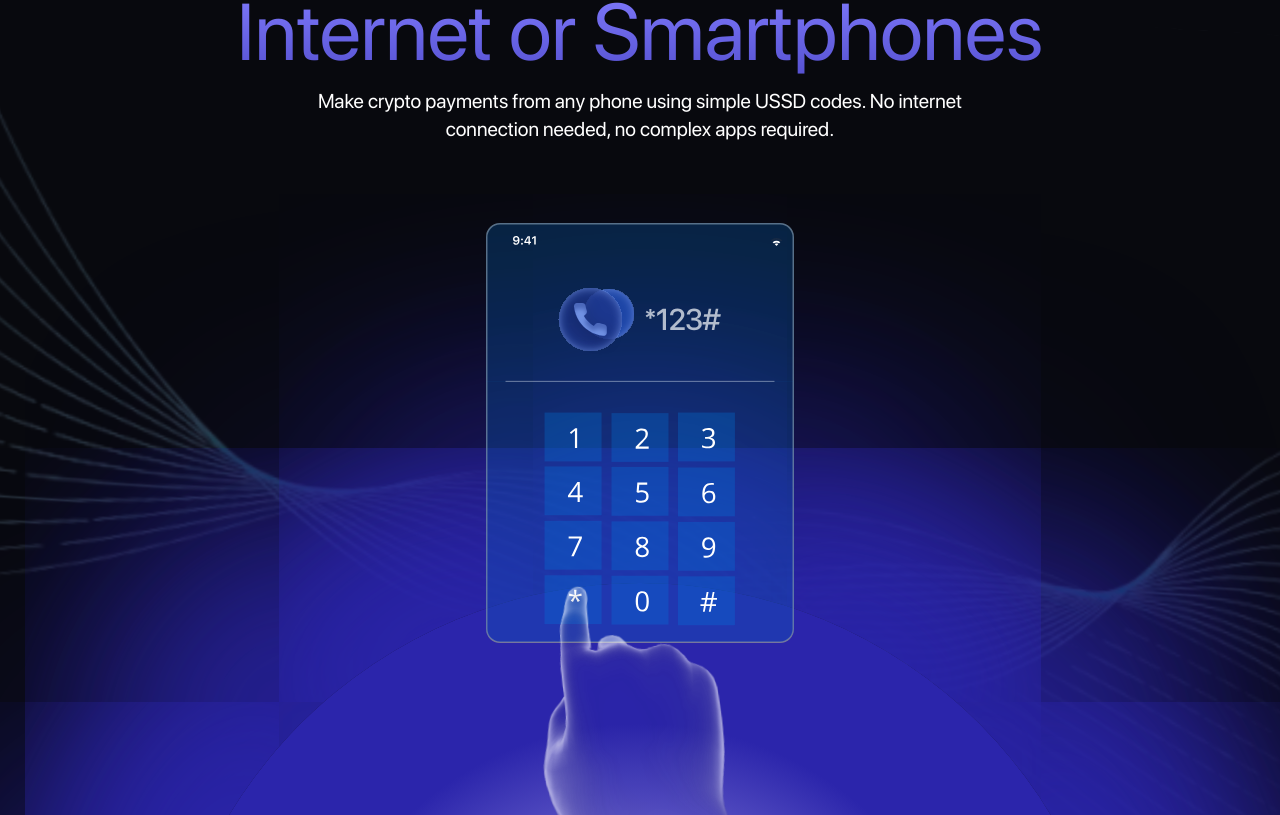
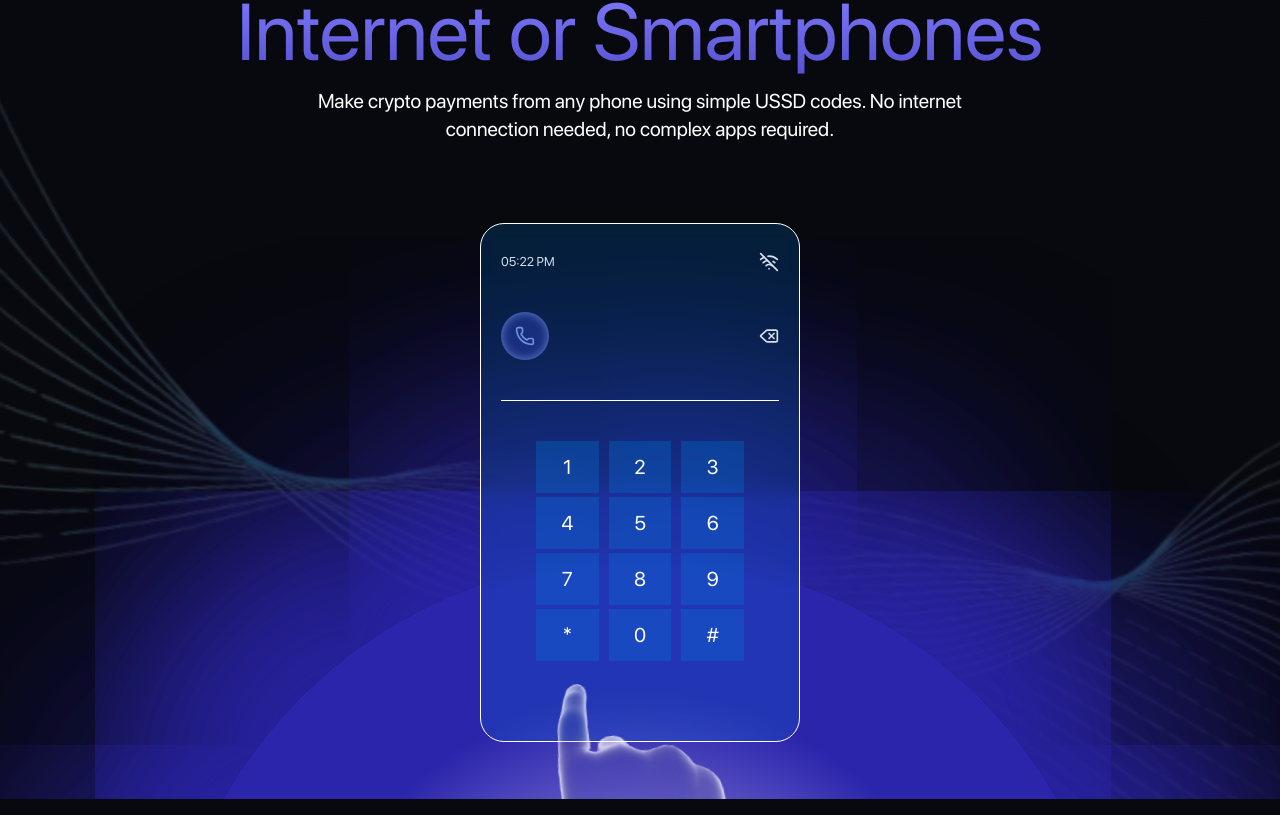
Before and after one commit to Offline-Bridge/frontend, a Next.js app: page / in a window 1280 px wide. Shown: the part 435-1250 px from the top of the page. Built offline with nearby package versions, Linux system fonts and the light colour scheme.

Commit message:
Restructured the dialpad image to be an interactive dialpad component instead

```diff
--- /dev/null
+++ b/app/Components/Homepage_components/Dialpad.tsx
@@ -0,0 +1,131 @@
+"use client"
+
+import { Delete, Phone, WifiOff } from "lucide-react";
+import Image from "next/image";
+import { useState } from "react";
+
+
+
+
+export default function DialPad() {
+    const [code, setCode] = useState<string>("")
+
+
+    // Function to play key sound
+    const playKeySound = () => {
+        let sound = "/sounds/phone-keypad-button-dial-ni-sound-1-1-00-00.mp3";
+
+        const audio = new Audio(sound);
+        audio.currentTime = 0;
+        audio.play();
+
+    };
+
+
+    // Click function: it plays the sound and then sets the input code if input character length < 5
+    const handleClick = (val: string) => {
+        if (code.length < 5) {
+            playKeySound()
+            setCode(prev => prev + val);
+        }
+
+        return;
+    }
+
+
+
+    // This delete function
+    const handleDelete = () => {
+        setCode(prev => prev.slice(0, -1))
+    }
+
+
+
+
+
+
+
+    return (
+        // wraps the dialpad and the hand
+        <div className="w-full max-w-77 lg:max-w-80 z-10  h-fit flex flex-col relative " >
+
+
+            {/* This is the dial pad (phone) interface  */}
+            <form className=" w-full py-7 pb-20 px-5 flex flex-col items-center gap-10 border border-white rounded-3xl bg-[#0379D933] backdrop-blur-sm font-sfPro z-10  " >
+                <div className=" w-full flex items-center justify-between gap-10  " >
+                    <small>{new Date().toLocaleTimeString([], { hour: '2-digit', minute: '2-digit' })}</small>
+                    <WifiOff size={20} />
+                </div>
+
+
+                <div className="font-sfPro flex items-center justify-between w-full gap-5 " >
+
+                    <button
+                        type="submit"
+                        aria-label="dial"
+                        className="size-12 shrink-0 shadow-[inset_0_0_10px_0_#7091E3D9] backdrop-blur-[100px] flex items-center justify-center rounded-full bg-[#1D3589CC] py-3 px-2 font-normal text-xl text-[#7091E3] cursor-pointer hover:brightness-150 duration-100 ease-in-out"
+                    >
+                        <Phone size={20} />
+                    </button>
+
+
+                    <input
+                        value={code}
+                        readOnly
+                        className=" text-white w-full max-w-17.5  text-center outline-none text-xl font-semibold  "
+                    />
+
+                    <button
+                        onClick={handleDelete}
+                        type="button"
+                        aria-label="delete"
+                        className=" cursor-pointer hover:text-[#1D3589CC] transition-all duration-100 ease-in-out outline-none " >
+                        <Delete size={20} />
+                    </button>
+                </div>
+
+                <span className="w-full border-b border-white " />
+
+                {/* The key pad  */}
+                <div className="w-full max-w-52 mx-auto grid grid-cols-3 gap-y-1 gap-x-2.5 place-items-center justify-items-center justify-center font-open-sans z-30 ">
+                    {Array.from({ length: 9 }, (_, i) => i + 1).map(num => (
+                        <button
+                            key={num}
+                            type="button"
+                            aria-label={String(num)}
+                            onClick={() => {
+                                handleClick(String(num))
+                            }}
+                            disabled={code.length >= 5}
+                            className="w-full h-full disabled:pointer-events-none flex items-center justify-center bg-[#0379D94D] py-3 px-2 font-normal text-xl text-white cursor-pointer hover:brightness-150 duration-100 ease-in-out active:scale-80 "
+                        >
+                            {num}
+                        </button>
+                    ))}
+
+                    {["*", 0, "#"].map((specialChar, i) => (
+                        <button
+                            key={i}
+                            type="button"
+                            aria-label={String(specialChar)}
+                            onClick={() => {
+                                handleClick(String(specialChar))
+                            }}
+                            disabled={code.length >= 5}
+                            className="w-full h-full disabled:pointer-events-none flex items-center justify-center bg-[#0379D94D] py-3 px-2 font-normal text-xl text-white cursor-pointer hover:brightness-150 duration-100 ease-in-out active:scale-80"
+                        >
+                            {specialChar}
+                        </button>
+                    ))}
+                </div>
+
+            </form>
+
+
+
+            {/* This is the hand image  */}
+            <Image src={"/images/abstract-images/Hand_PressHR 1.svg"} alt="hand" height={1000} width={1000} className=" w-full max-w-60 lg:max-w-77  z-10 -mt-25  " />
+
+        </div>
+    )
+}
--- a/app/Components/Homepage_components/Hero.tsx
+++ b/app/Components/Homepage_components/Hero.tsx
@@ -1,10 +1,11 @@
 import Image from "next/image";
+import DialPad from "./Dialpad";
 
 
 
 export default function Hero() {
     return (
-        <section className=" w-full h-[140vh] relative  overflow-hidden flex flex-col items-center justify-between gap-20 pt-28 font-sfPro " >
+        <section className=" w-full h-[138vh] relative  overflow-hidden flex flex-col items-center justify-between gap-20 pt-28 font-sfPro " >
 
             <div className=" w-full max-w-4xl  flex flex-col items-center justify-center gap-3 md:gap-2.5 text-center px-4 md:px-0" >
 
@@ -40,7 +41,7 @@ export default function Hero() {
                 style={{
                     background: "radial-gradient(#CAC1FF, #2B25AB , #2B25AB)",
                     boxShadow: `
-      0 0 1000px 160px #2B25AB,
+      0 0 1000px 60px #2B25AB,
       0 0 1000px 60px #2B25AB,
       0 0 1000px 90px #2B25AB
     `,
@@ -49,7 +50,7 @@ export default function Hero() {
                 className="w-[75%] aspect-square rounded-full absolute  bottom-[-4%] md:bottom-[75%] lg:bottom-[-65%] left-[50%] translate-x-[-50%] "
             />
 
-            <Image src={"/images/abstract-images/dialpad.svg"} alt="dialpad" height={1000} width={1000} className=" w-full max-w-60 lg:max-w-77 z-10  " />
+            <DialPad />
         </section>
     )
 }
--- a/app/Components/common/Navbar.tsx
+++ b/app/Components/common/Navbar.tsx
@@ -26,7 +26,7 @@ export default function Navbar() {
 
 
             <Link href={"/"}>
-                <Image src={"/images/logos/logo.svg"} alt="logo" height={500} width={500} className=" w-50 h-fit " />
+                <Image src={"/images/logos/logo.svg"} alt="logo" height={100} width={500} className=" w-50 h-fit " />
             </Link>
 
 
--- a/app/globals.css
+++ b/app/globals.css
@@ -12,6 +12,7 @@
   --font-sans: var(--font-geist-sans);
   --font-mono: var(--font-geist-mono);
   --font-sfPro: var(--font-sfPro);
+  --font-open-sans: var(--font-open-sans);
 }
 
 @media (prefers-color-scheme: dark) {
--- a/app/layout.tsx
+++ b/app/layout.tsx
@@ -1,5 +1,5 @@
 import type { Metadata } from "next";
-import { Geist, Geist_Mono } from "next/font/google";
+import { Geist, Geist_Mono, Open_Sans } from "next/font/google";
 import "./globals.css";
 import Navbar from "./Components/common/Navbar";
 import localFont from 'next/font/local';
@@ -25,6 +25,11 @@ const sfPro = localFont({
   variable: "--font-sfPro"
 })
 
+const openSans = Open_Sans({
+  variable: "--font-open-sans",
+  subsets: ["latin"]
+})
+
 export const metadata: Metadata = {
   title: "Offline Bridge",
   description: "Generated by create next app",
@@ -38,7 +43,7 @@ export default function RootLayout({
   return (
     <html lang="en">
       <body
-        className={`${geistSans.variable} ${geistMono.variable} ${sfPro.variable} antialiased`}
+        className={`${geistSans.variable} ${geistMono.variable} ${sfPro.variable} ${openSans} antialiased`}
       >
         <Navbar />
         {children}
```
Also changed, not shown: public/images/abstract-images/Hand_PressHR 1.svg (added), 1 other file (tests, documents, lock files or other folders).
